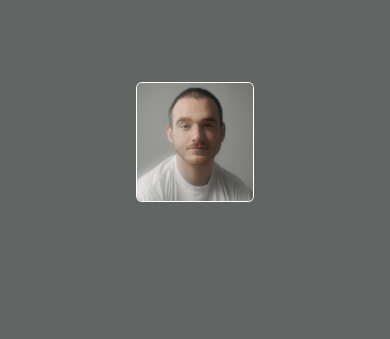
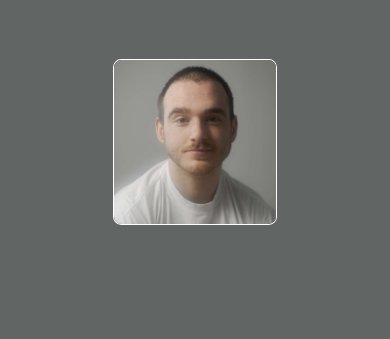
Before and after one commit to fogelt/Project-Website, a plain HTML site: page index.html in a window 390 px wide. Shown: the part 87-426 px from the top of the page. Drawn offline with Linux system fonts and the light colour scheme.

Commit message:
vert testing

```diff
--- a/style.css
+++ b/style.css
@@ -209,7 +209,7 @@ span{
     }
 
     .home .home-img img{
-        width: 55%; /* Adjust video width */
+        width: 65%; /* Adjust video width */
         height: auto; /* Maintain aspect ratio */
         margin: 1rem auto; /* Center the video */
         margin-top: 10rem;
@@ -270,7 +270,7 @@ span{
     }
 
     .home .home-img {
-        width: 55%; /* Adjust image width for mobile screens */
+        width: 65%; /* Adjust image width for mobile screens */
         height: auto; /* Maintain aspect ratio */
         margin: 1rem auto; /* Center the image */
         display: block; /* Ensure it's displayed as a block-level element */
```
